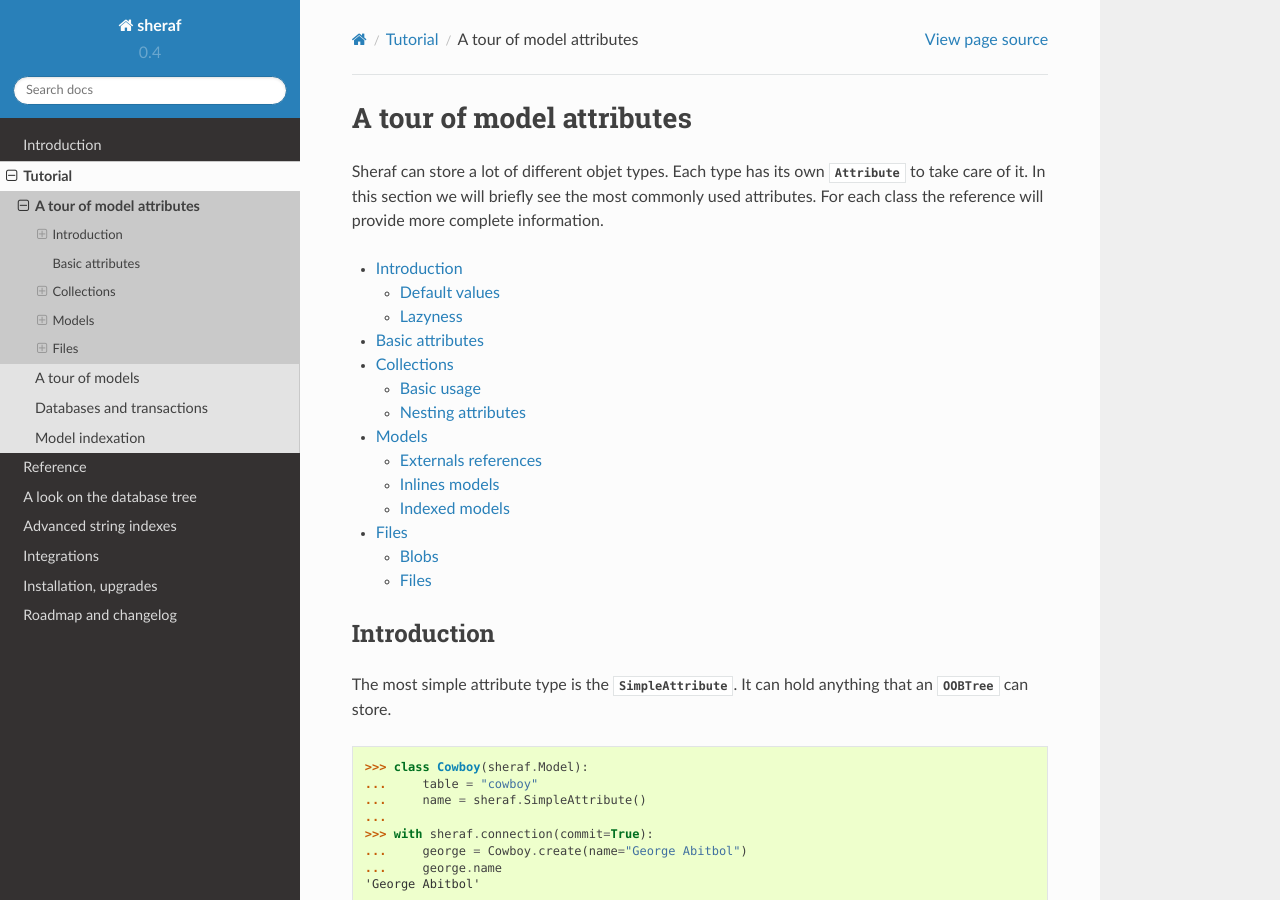
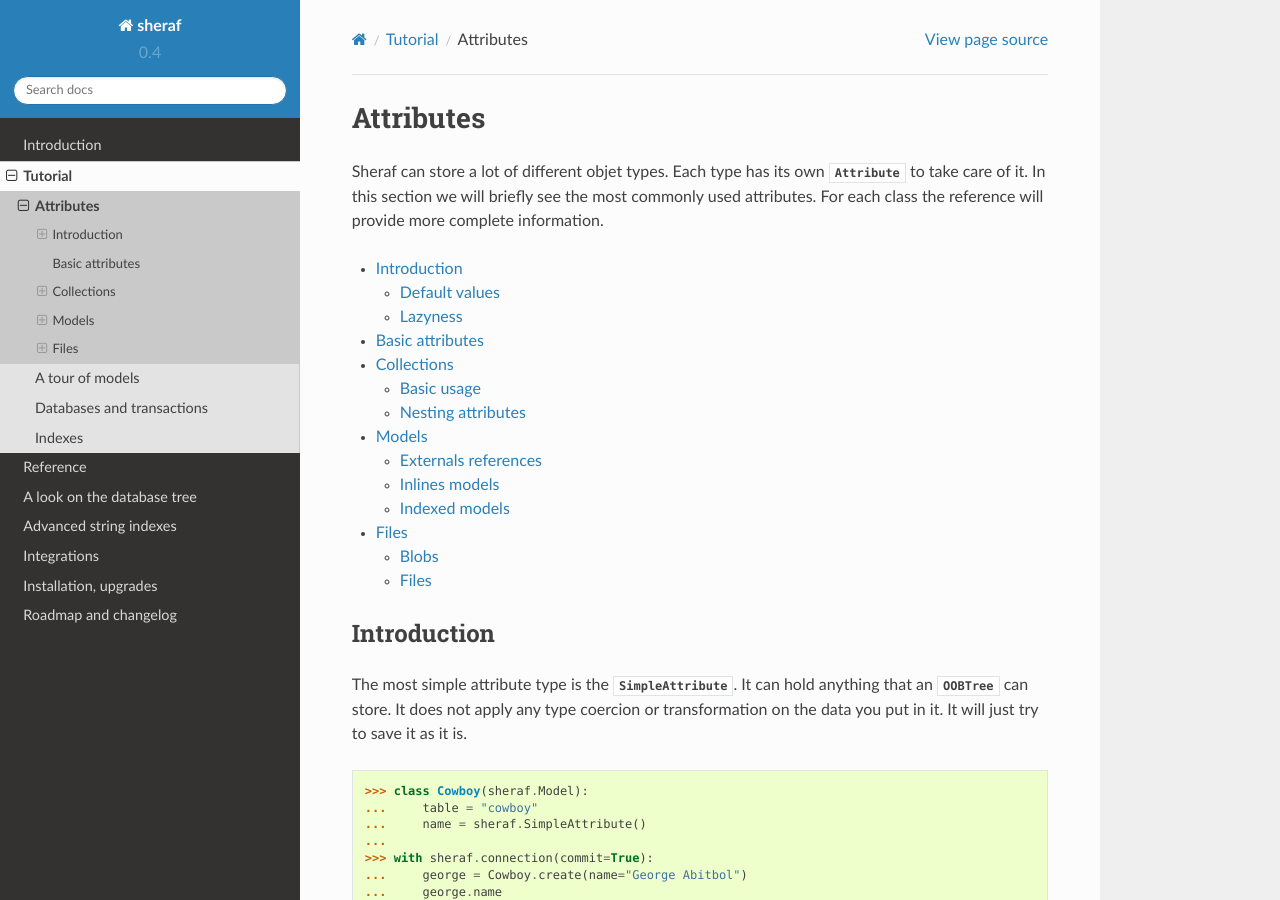
Before and after one commit to yaal-coop/sheraf, a Sphinx documentation site: the page built from doc/tutorial/attributes.rst, in a window 1280 px wide and 900 px high. Built offline with Sphinx 7.4.7 and the Read the Docs theme 2.0.0, drawn with Linux system fonts in a browser that asks for light colours; some of the changed text lies outside the part shown.

Commit message:
Documentation

```diff
--- a/doc/tutorial/attributes.rst
+++ b/doc/tutorial/attributes.rst
@@ -1,7 +1,7 @@
-A tour of model attributes
-==========================
+Attributes
+==========
 
-Sheraf can store a lot of different objet types. Each type has its own :class:`~sheraf.model.attributes.Attribute` to take care of it.
+Sheraf can store a lot of different objet types. Each type has its own :class:`~sheraf.attributes.Attribute` to take care of it.
 In this section we will briefly see the most commonly used attributes. For each class the reference will provide more complete information.
 
 .. contents::
@@ -10,7 +10,7 @@ In this section we will briefly see the most commonly used attributes. For each
 Introduction
 ------------
 
-The most simple attribute type is the :class:`~sheraf.attributes.simples.SimpleAttribute`. It can hold anything that an :class:`~BTrees.OOBTree` can store.
+The most simple attribute type is the :class:`~sheraf.attributes.simples.SimpleAttribute`. It can hold anything that an :class:`~BTrees.OOBTree` can store. It does not apply any type coercion or transformation on the data you put in it. It will just try to save it as it is.
 
 .. code-block:: python
 
@@ -83,10 +83,12 @@ Default attributes values are lazy. This means they are not stored in the databa
 
 Here we can see that the **age** was stored as soon as the instance was created, but we had to wait to an access to the **name** attribute before it was stored.
 
+.. note :: Indexed attributes are always lazy, not matter the **lazy** argument value.
+
 Basic attributes
 ----------------
 
-The simple types such as :class:`int`, :class:`float`, :class:`str`, :class:`str` have their matching :class:`~sheraf.attributes.simples.IntegerAttribute` :class:`~sheraf.attributes.simples.FloatAttribute`, :class:`~sheraf.attributes.simples.StringAttribute` and :class:`~sheraf.attributes.simples.BooleanAttribute`.
+The simple types such as :class:`int`, :class:`float`, :class:`str`, :class:`bool` have their matching :class:`~sheraf.attributes.simples.IntegerAttribute` :class:`~sheraf.attributes.simples.FloatAttribute`, :class:`~sheraf.attributes.simples.StringAttribute` and :class:`~sheraf.attributes.simples.BooleanAttribute`.
 
 All those typed attributes cast their inputs in the type they refers to:
 
--- a/doc/tutorial/indexation.rst
+++ b/doc/tutorial/indexation.rst
@@ -1,5 +1,5 @@
-Model indexation
-================
+Indexes
+=======
 
 Sheraf provides a way to quickly access your data matching some criterias. This section shows how to take advantage of sheraf indexes.
 
```
Also changed, not shown: other parts of doc/tutorial/attributes.rst (+5 -5 lines), 1 other file.
